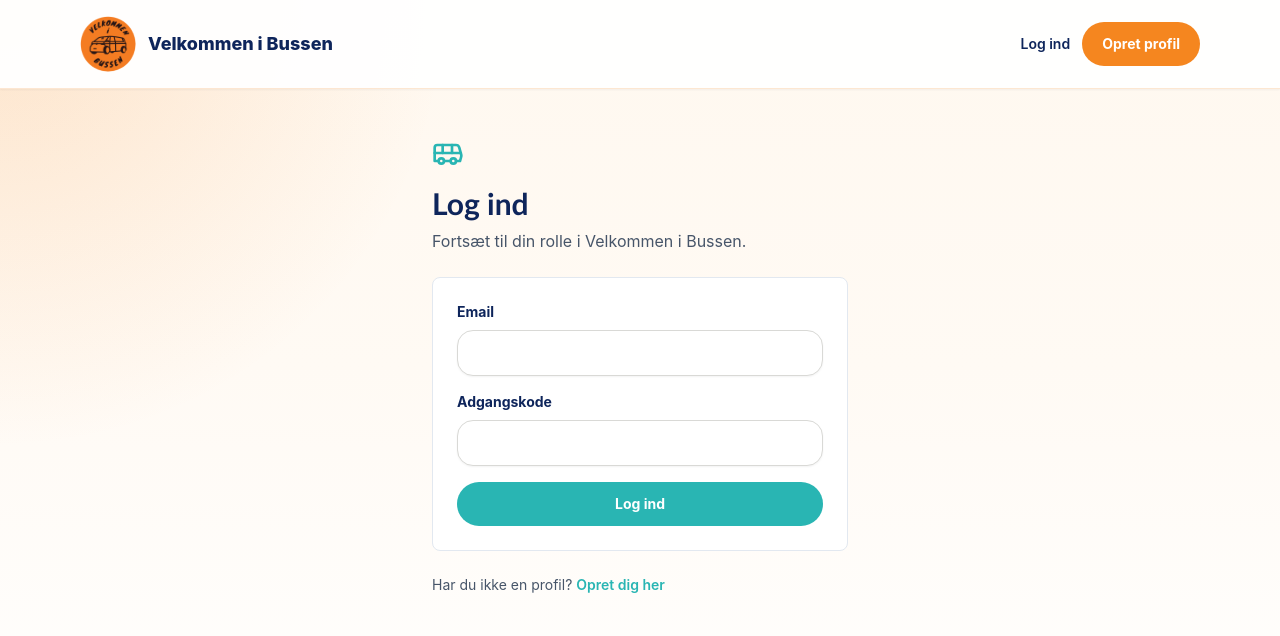
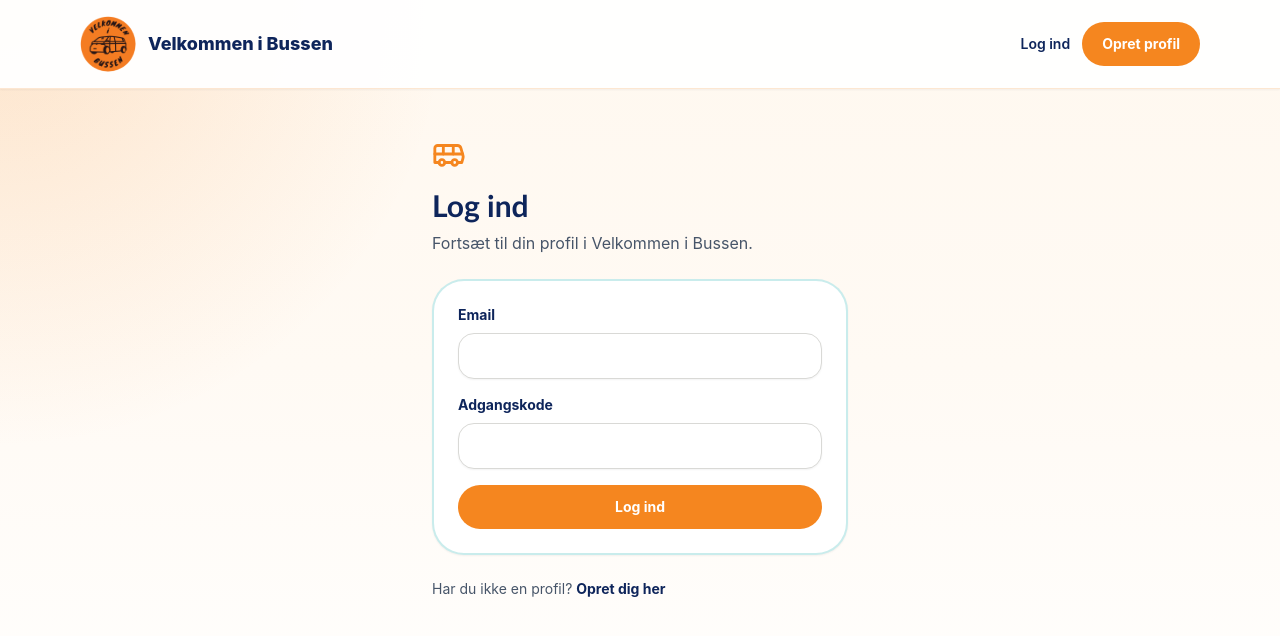
Before and after one commit to FcLemvig/velkommen-i-bussen, a Next.js app: page /login in a window 1280 px wide. Shown: the top 636 px of the page. Built offline with nearby package versions, Linux system fonts and the light colour scheme; no server answers.

Commit message:
Tilpas design til brandguide

```diff
--- a/app/login/page.tsx
+++ b/app/login/page.tsx
@@ -9,11 +9,11 @@ export default async function LoginPage({ searchParams }: { searchParams: Promis
   return (
     <main className="mx-auto grid max-w-md gap-6 px-4 py-12">
       <div>
-        <Bus className="mb-4 text-fjord" size={32} />
-        <h1 className="text-3xl font-bold text-ink">Log ind</h1>
-        <p className="mt-2 text-slate-600">Fortsæt til din rolle i Velkommen i Bussen.</p>
+        <Bus className="mb-4 text-bus" size={34} />
+        <h1 className="text-3xl font-extrabold text-ink">Log ind</h1>
+        <p className="mt-2 text-slate-600">Fortsæt til din profil i Velkommen i Bussen.</p>
       </div>
-      <form action={loginAction} className="grid gap-4 rounded-lg border border-slate-200 bg-white p-6">
+      <form action={loginAction} className="grid gap-4 rounded-[32px] border-2 border-fjord/25 bg-white p-6 shadow-sm">
         <FormMessage message={params.error} />
         <div className="grid gap-2">
           <label htmlFor="email">Email</label>
@@ -23,13 +23,13 @@ export default async function LoginPage({ searchParams }: { searchParams: Promis
           <label htmlFor="password">Adgangskode</label>
           <input id="password" name="password" type="password" autoComplete="current-password" required />
         </div>
-        <button type="submit" className="bg-fjord text-white hover:bg-fjord/90">
+        <button type="submit" className="bg-bus text-white hover:bg-bus/90">
           Log ind
         </button>
       </form>
       <p className="text-sm text-slate-600">
         Har du ikke en profil?{" "}
-        <Link href="/register" className="font-semibold text-fjord hover:underline">
+        <Link href="/register" className="font-bold text-ink hover:text-bus">
           Opret dig her
         </Link>
       </p>
```
